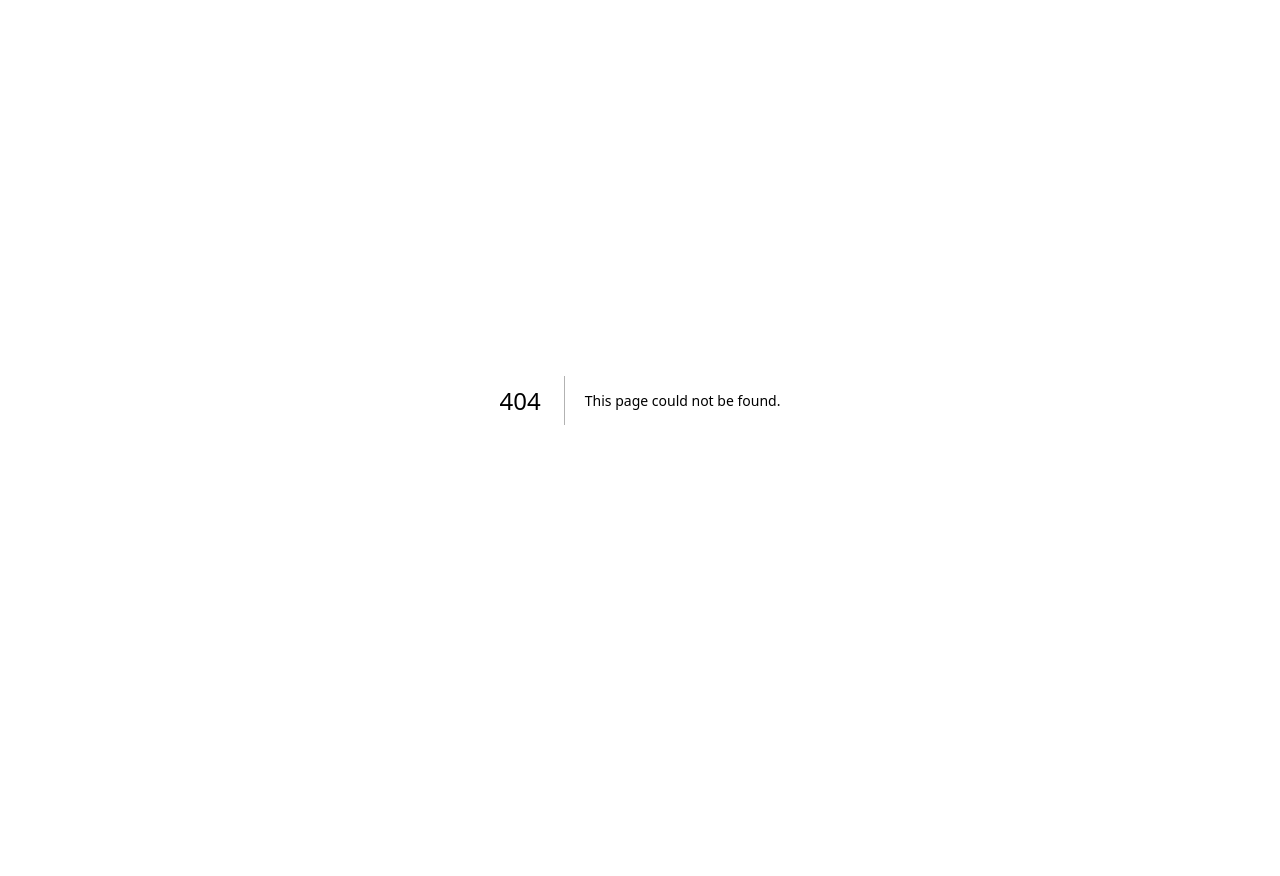
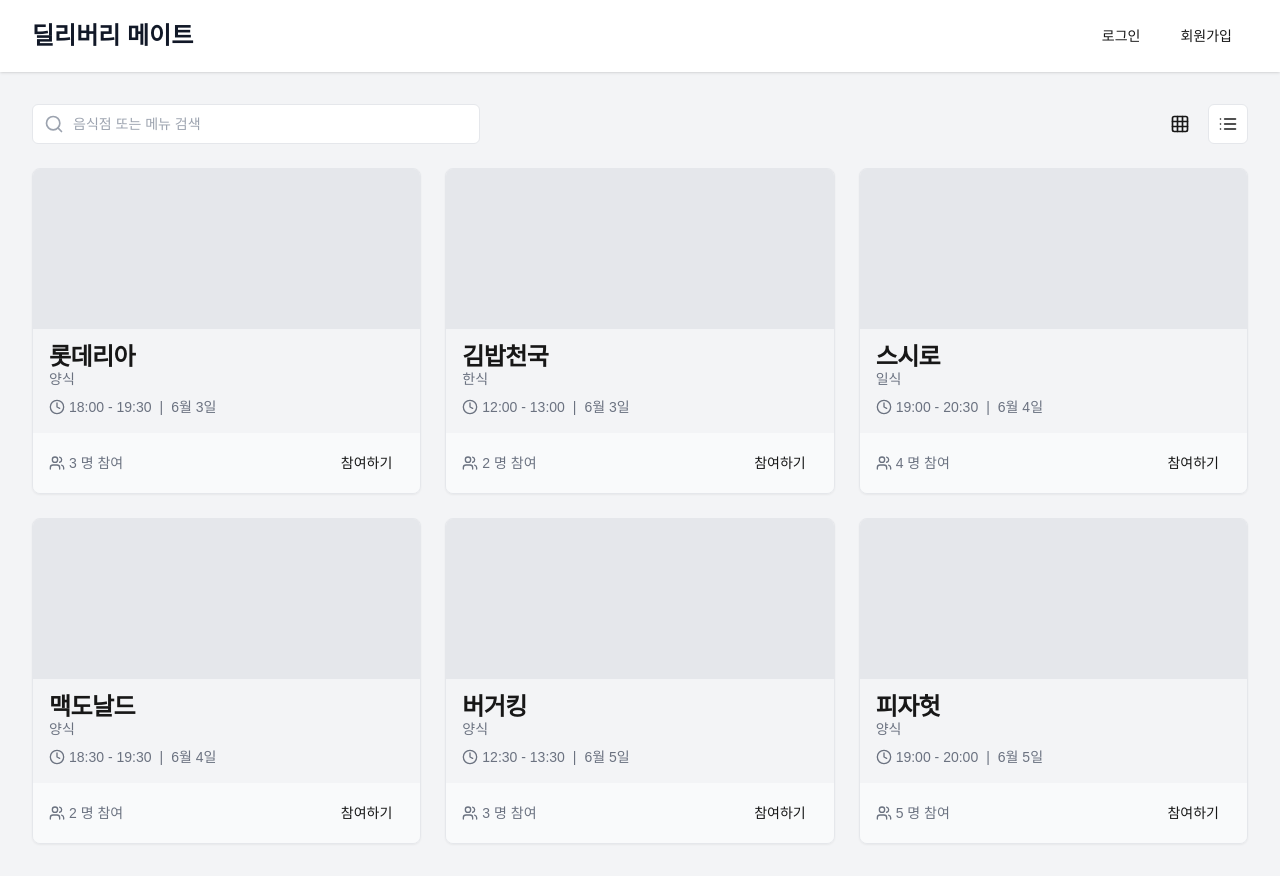
Before and after one commit to ECStudy/delivery-mate, a Next.js app: page /list in a window 1280 px wide. Before the commit this address had no page. Before the commit the page ends 800 px from the top, so only its background shows below. Built offline with nearby package versions, Linux system fonts and the light colour scheme.

Commit message:
make list page

```diff
--- /dev/null
+++ b/src/app/list/page.tsx
@@ -0,0 +1,90 @@
+"use client";
+
+import { useState } from 'react'
+import { Search, Grid, List, Clock, Users } from 'lucide-react'
+import { Button } from "@/components/ui/button"
+import { Input } from "@/components/ui/input"
+import { Card, CardContent, CardFooter, CardHeader, CardTitle } from "@/components/ui/card"
+import { useRouter } from 'next/navigation';
+
+const restaurants = [
+  { id: 1, name: '롯데리아', type: '양식', image: '/placeholder.svg?height=100&width=100', time: '18:00 - 19:30', date: '6월 3일', participants: 3 },
+  { id: 2, name: '김밥천국', type: '한식', image: '/placeholder.svg?height=100&width=100', time: '12:00 - 13:00', date: '6월 3일', participants: 2 },
+  { id: 3, name: '스시로', type: '일식', image: '/placeholder.svg?height=100&width=100', time: '19:00 - 20:30', date: '6월 4일', participants: 4 },
+  { id: 4, name: '맥도날드', type: '양식', image: '/placeholder.svg?height=100&width=100', time: '18:30 - 19:30', date: '6월 4일', participants: 2 },
+  { id: 5, name: '버거킹', type: '양식', image: '/placeholder.svg?height=100&width=100', time: '12:30 - 13:30', date: '6월 5일', participants: 3 },
+  { id: 6, name: '피자헛', type: '양식', image: '/placeholder.svg?height=100&width=100', time: '19:00 - 20:00', date: '6월 5일', participants: 5 },
+]
+
+export default function MainPage() {
+  const [viewMode, setViewMode] = useState<'grid' | 'list'>('grid')
+    const router = useRouter()
+
+const handleParticipate = (id: number) => {
+    router.push(`/list/${id}`)
+}
+
+  return (
+    <div className="min-h-screen bg-gray-100">
+      <header className="bg-white shadow">
+        <div className="max-w-7xl mx-auto px-4 sm:px-6 lg:px-8 py-4 flex justify-between items-center">
+          <h1 className="text-2xl font-bold text-gray-900">딜리버리 메이트</h1>
+          <div>
+            <Button variant="ghost" className="mr-2">로그인</Button>
+            <Button>회원가입</Button>
+          </div>
+        </div>
+      </header>
+
+      <main className="max-w-7xl mx-auto px-4 sm:px-6 lg:px-8 py-8">
+        <div className="flex justify-between items-center mb-6">
+          <div className="relative w-full max-w-md">
+            <Input type="text" placeholder="음식점 또는 메뉴 검색" className="pl-10" />
+            <Search className="absolute left-3 top-1/2 transform -translate-y-1/2 text-gray-400" size={20} />
+          </div>
+          <div className="flex space-x-2">
+            <Button variant={viewMode === 'grid' ? 'default' : 'outline'} size="icon" onClick={() => setViewMode('grid')}>
+              <Grid size={20} />
+            </Button>
+            <Button variant={viewMode === 'list' ? 'default' : 'outline'} size="icon" onClick={() => setViewMode('list')}>
+              <List size={20} />
+            </Button>
+          </div>
+        </div>
+
+        <div className={`grid ${viewMode === 'grid' ? 'grid-cols-1 sm:grid-cols-2 lg:grid-cols-3' : 'grid-cols-1'} gap-6`}>
+          {restaurants.map((restaurant) => (
+            <Card key={restaurant.id} className="overflow-hidden">
+              <CardHeader className="p-0">
+                {/**temp */}
+                <div
+                    className="bg-gray-200 h-40 w-full bg-cover bg-center"
+                />
+
+              </CardHeader>
+              <CardContent className="p-4">
+                <CardTitle>{restaurant.name}</CardTitle>
+                <p className="text-sm text-gray-500">{restaurant.type}</p>
+                <div className="flex items-center mt-2 text-sm text-gray-500">
+                  <Clock size={16} className="mr-1" />
+                  <span>{restaurant.time}</span>
+                  <span className="mx-2">|</span>
+                  <span>{restaurant.date}</span>
+                </div>
+              </CardContent>
+              <CardFooter className="bg-gray-50 px-4 py-3 flex justify-between items-center">
+                <div className="flex items-center">
+                  <Users size={16} className="mr-1 text-gray-500" />
+                  <span className="text-sm text-gray-500">{restaurant.participants} 명 참여</span>
+                </div>
+                <Button size="sm"
+                    onClick={() => handleParticipate(restaurant.id)}
+                >참여하기</Button>
+              </CardFooter>
+            </Card>
+          ))}
+        </div>
+      </main>
+    </div>
+  )
+}
```
